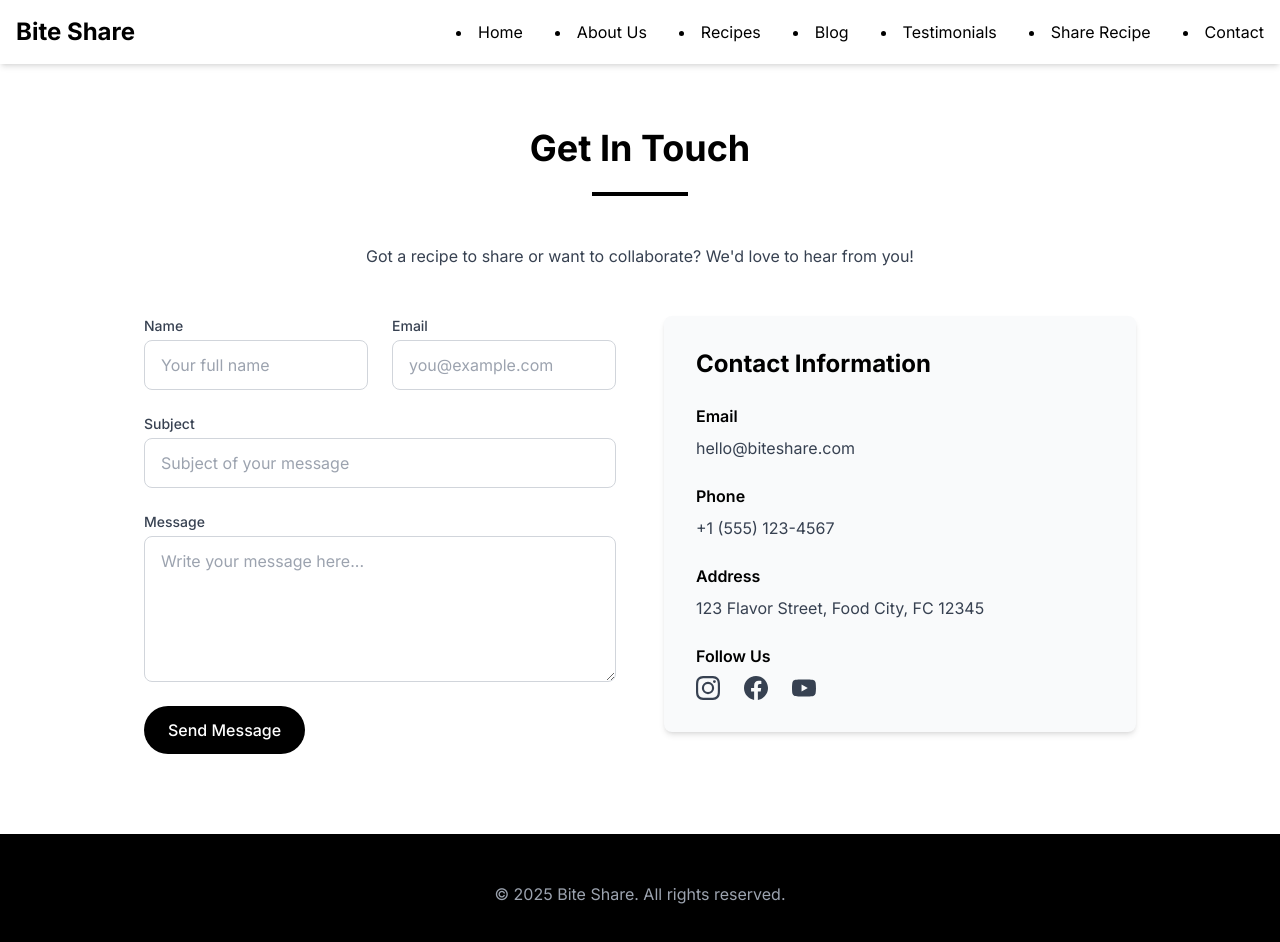
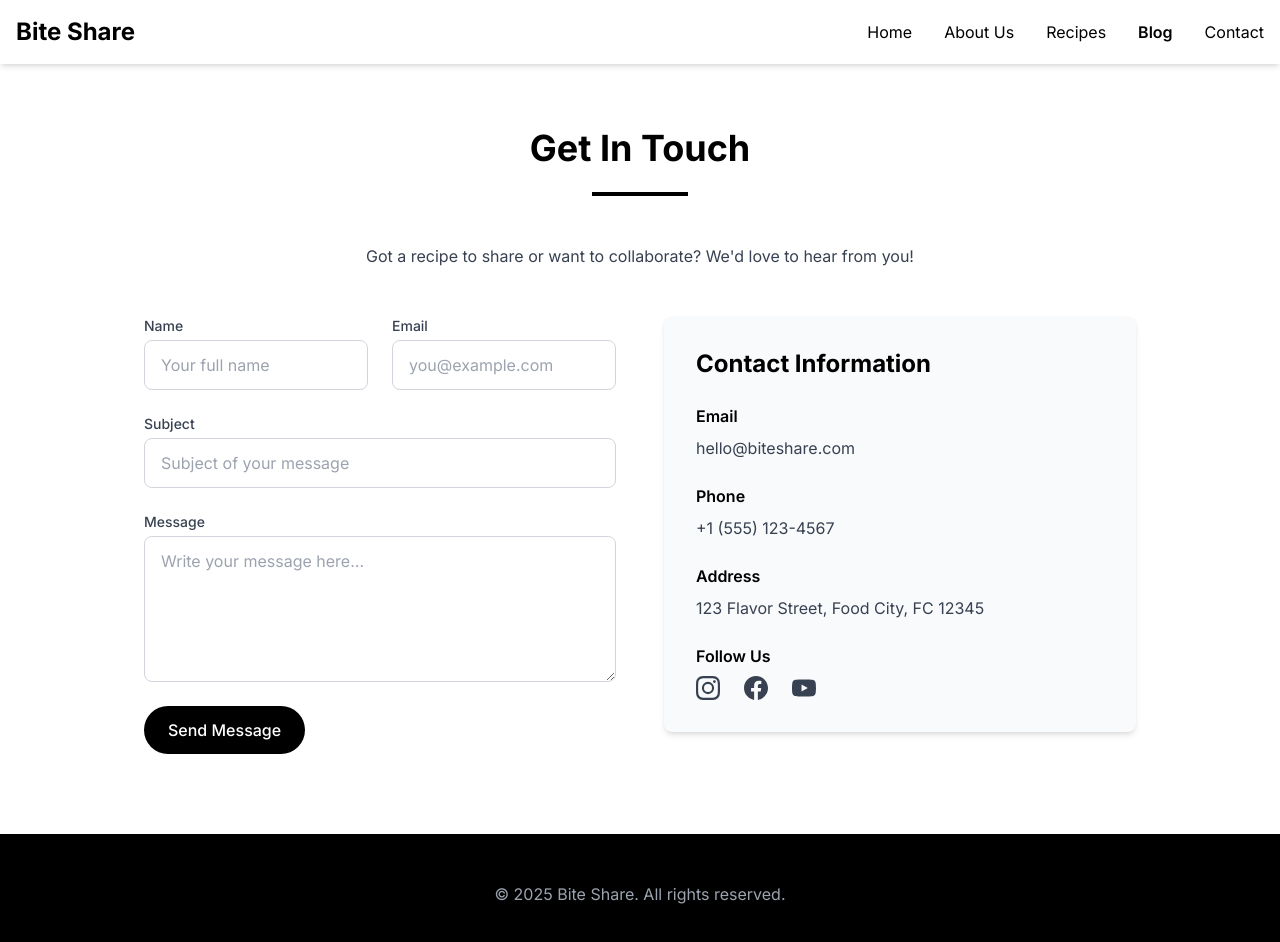
Before and after one commit to shifujee/biteshere, a plain HTML site: page contactus.html in a window 1280 px wide. Drawn offline with nearby package versions, Linux system fonts and the light colour scheme.

Commit message:
Update contactus.html

```diff
--- a/contactus.html
+++ b/contactus.html
@@ -35,14 +35,13 @@
     <div class="container mx-auto px-4 py-4 flex justify-between items-center">
       <a href="/" class="text-2xl font-bold text-black">Bite Share</a>
       <nav class="hidden md:flex space-x-8">
-                 <li><a class="hover:text-gray-600 transition" href="home.html">Home</a></li>
-                <li><a class="hover:text-gray-600 transition" href="about.html">About Us</a></li>
-                <li><a class="hover:text-gray-600 transition" href="recipes.html">Recipes</a></li>
-                <li><a class="hover:text-gray-600 transition" href="blog.html">Blog</a></li>
-                <li><a class="hover:text-gray-600 transition" href="testimonials.html">Testimonials</a></li>
-                <li><a class="hover:text-gray-600 transition" href="share-recipe.html">Share Recipe</a></li>
-                <li><a class="hover:text-gray-600 transition" href="contact.html">Contact</a></li>
-      </nav>
+           <nav class="hidden md:flex space-x-8">
+              <a href="index.html" class="hover:text-gray-600 transition">Home</a>
+              <a href="about.html" class="hover:text-gray-600 transition">About Us</a>
+              <a href="recipes.html" class="hover:text-gray-600 transition">Recipes</a>
+              <a href="blog.html" class="font-semibold text-black">Blog</a>
+              <a href="contact.html" class="hover:text-gray-600 transition">Contact</a>
+        </nav>
       <button id="mobile-menu-button" class="md:hidden text-black focus:outline-none" aria-label="Toggle menu">
         <svg class="w-6 h-6" fill="none" stroke="currentColor" stroke-width="2" stroke-linecap="round" stroke-linejoin="round" viewBox="0 0 24 24" >
           <path d="M4 6h16M4 12h16m-7 6h7"></path>
```
